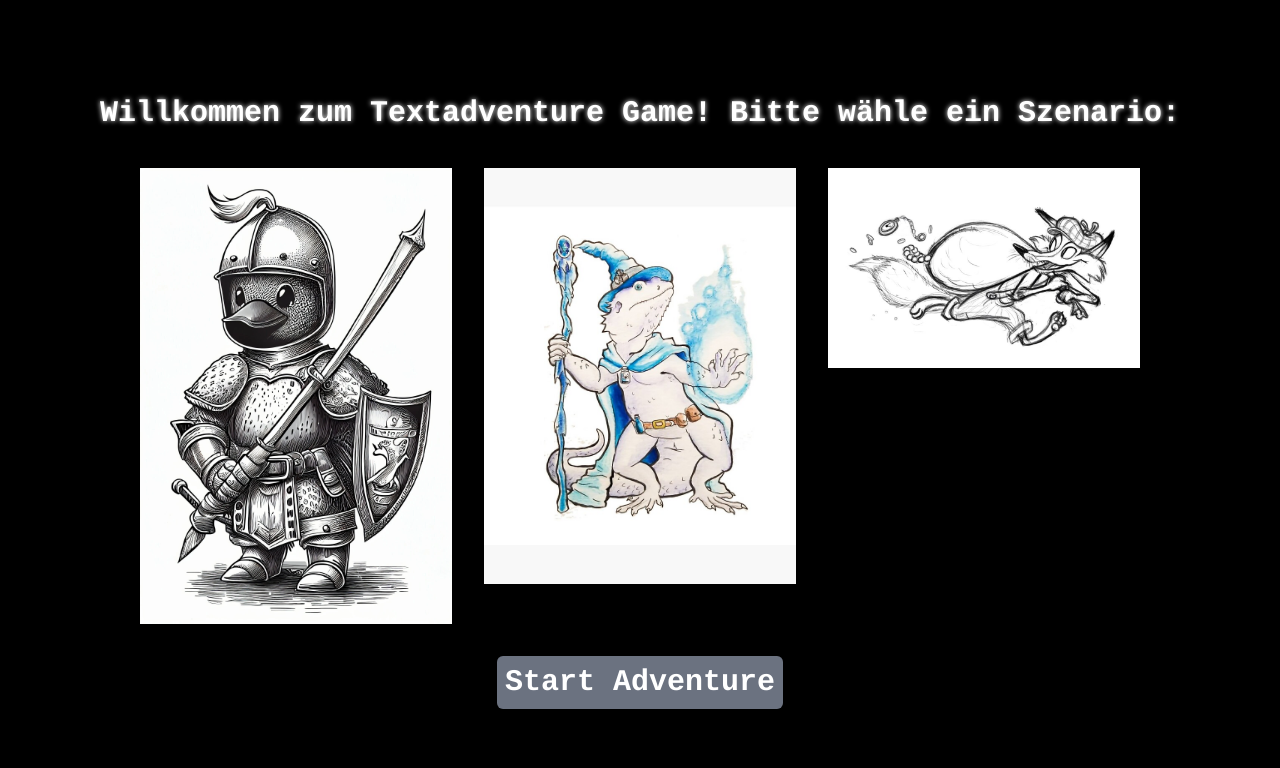
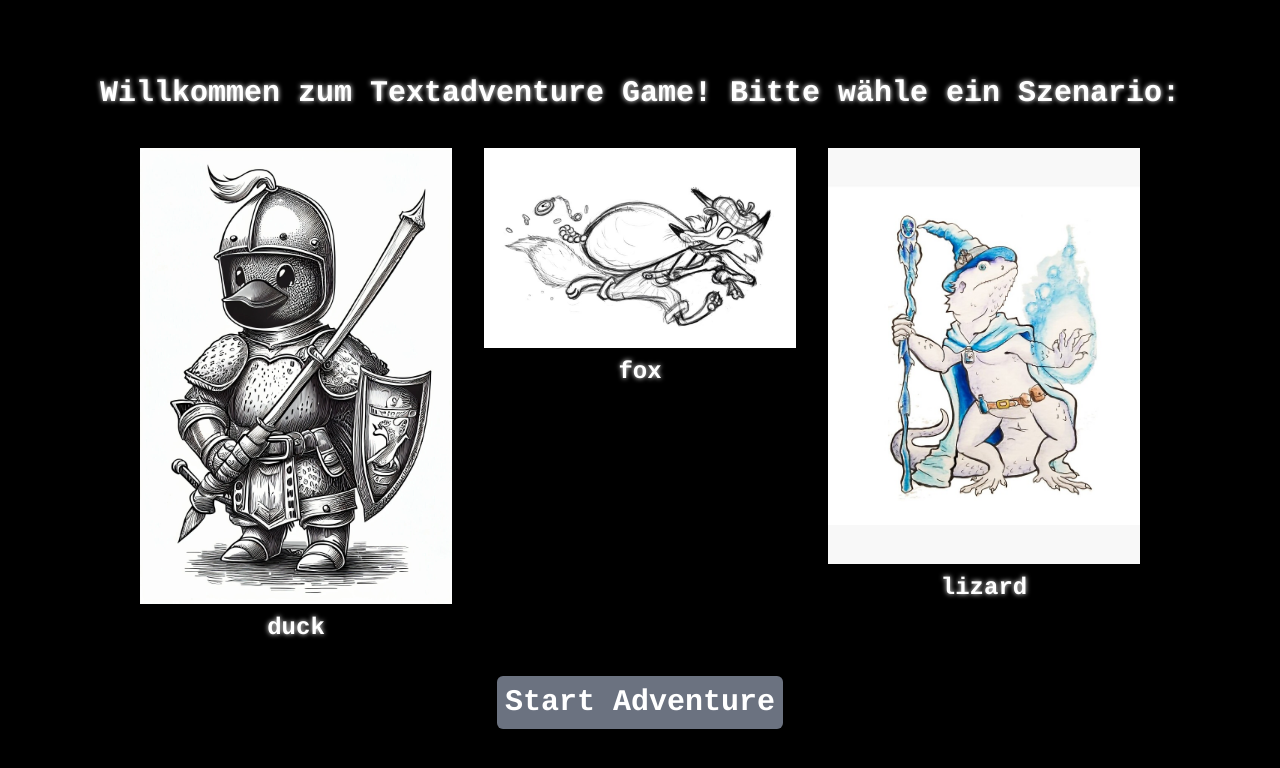
Before and after one commit to Johanna-Bock/convex, a Next.js app in the folder convex/: page / in a window 1280 px wide. Shown: the top 768 px of the page. Built offline with nearby package versions, Linux system fonts and the light colour scheme; no server answers.

Commit message:
page file

```diff
--- a/convex/app/page.tsx
+++ b/convex/app/page.tsx
@@ -4,32 +4,50 @@ import { useMutation } from 'convex/react';
 import { createAdventure } from '../convex/adventure';
 import { api } from '@/convex/_generated/api';
 import { useRouter } from 'next/navigation';
+import { useState } from 'react';
 
 
 export default function Main() {
     const createAdventure = useMutation(api.adventure.createAdventure);
     const router = useRouter();
+    const [selectedCharacter, setSelectedCharacter] = useState("warrior");
+
+    // ... (vorheriger Code bleibt unverändert)
 
 return (
     <div className='flex flex-col items-center justify-center w-full h-screen' style={{ backgroundColor: 'black', color: 'white', fontSize: '30px', fontFamily: 'Courier', fontWeight: 'bold', textShadow: '0 0 5px white' }}>
         <h1 className="mb-8">Willkommen zum Textadventure Game! Bitte wähle ein Szenario:</h1>
 
         <div className="grid grid-cols-3 gap-8" style={{ width: '1000px' }}>
-                <img src="/duck.png" alt="Duck"></img>
-                <img src="/lizard.png" alt="Lizard"></img>
-                <img src="/fox.png" alt="Fox"></img>
+            {['duck', 'fox', 'lizard'].map(character => {
+                return (
+                    <div
+                        key={character}
+                        className="flex flex-col items-center gap-2 text-2xl">
+
+                        <img
+                            onClick={() => setSelectedCharacter(character)}
+                            src={`/${character}.png`}
+                            className={`cursor-pointer ${selectedCharacter === character ? 'border border-white-500' : ''}`}
+                        />
+                        {character}
                     </div>
-
-
+                );
+            })}
+        </div>
 
         <button
             className="bg-gray-500 hover:bg-gray-400 px-2 py-1 rounded-md mt-8"
             onClick={async () => {
-                    const adventureId = await createAdventure();
+                const adventureId = await createAdventure({
+                    character: selectedCharacter,
+                });
                 router.push(`/adventures/${adventureId}`);
             }}
-
-        >Start Adventure</button>
+        >
+            Start Adventure
+        </button>
     </div>
     );
+
 };
```
Lines whose indentation alone changed are shown as unchanged.
